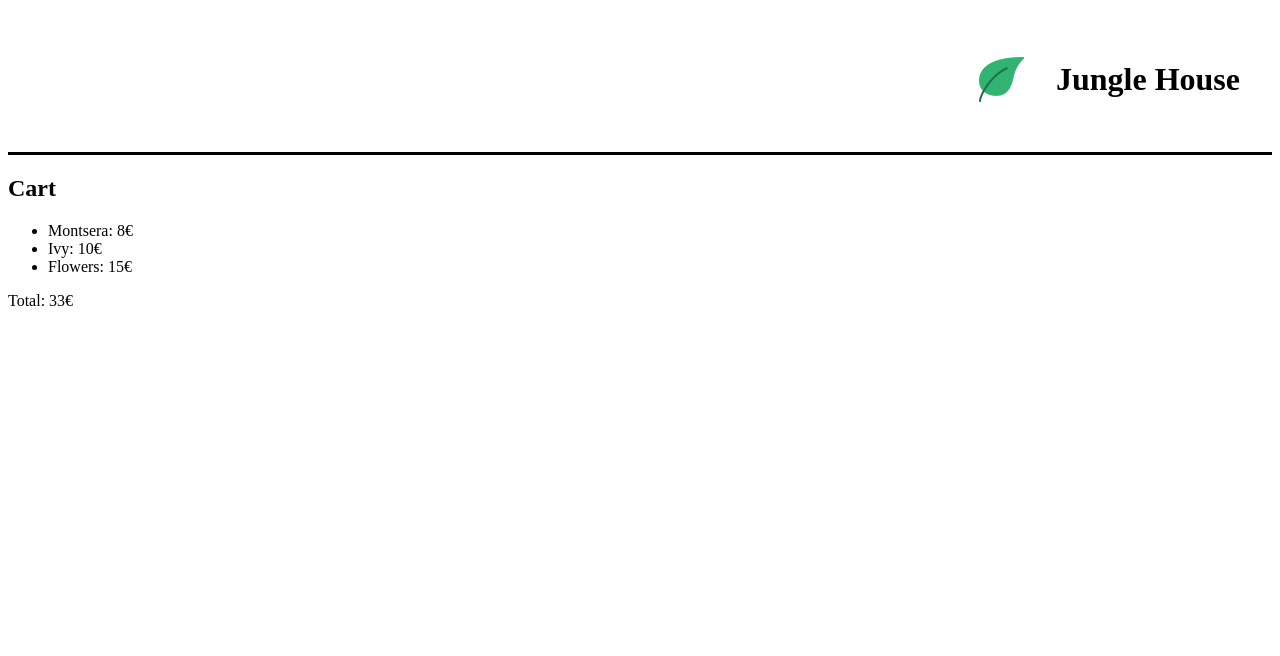
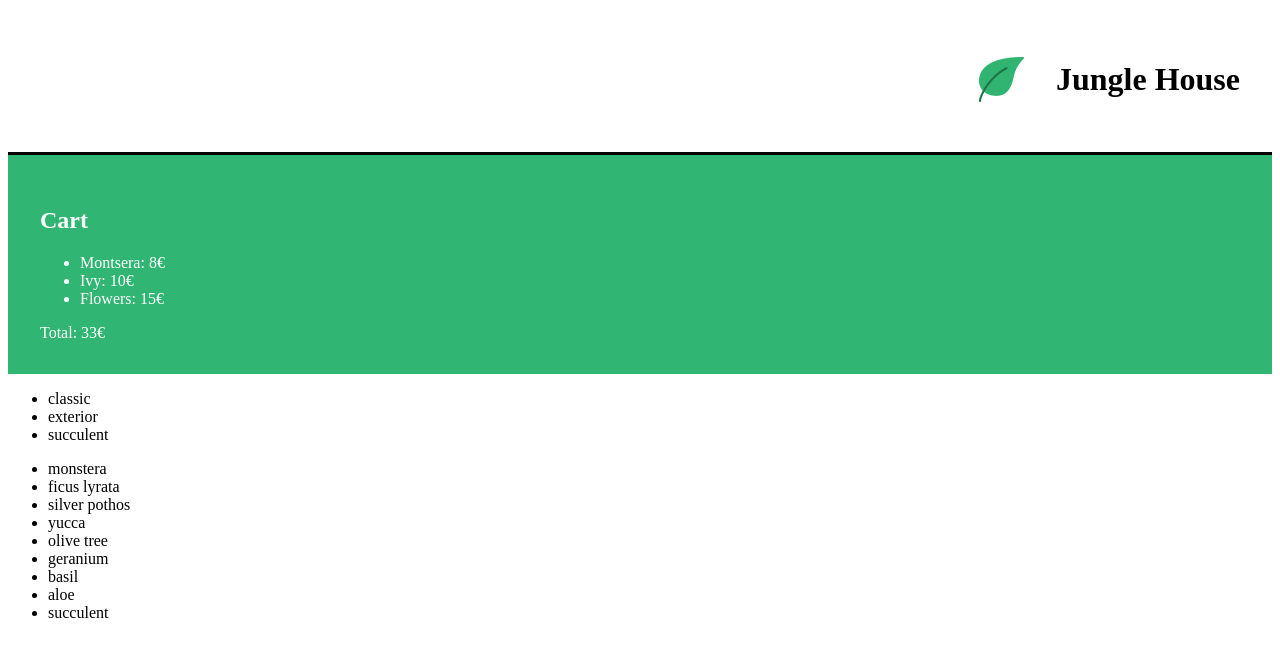
Before and after one commit to Fadddddd/ReactOpenClassroom, a React (Create React App) app in the folder jungle-house/: page / in a window 1280 px wide. Shown: the top 656 px of the page. Built offline with nearby package versions, Linux system fonts and the light colour scheme.

Commit message:
display List of Plants

```diff
--- a/jungle-house/src/components/App.js
+++ b/jungle-house/src/components/App.js
@@ -1,12 +1,14 @@
 import '../styles/App.css';
 import Banner from './Banner';
 import Cart from './Cart';
+import ShoppingList from './ShoppingList';
 
 function App() {
   return (
     <div>
       <Banner />
       <Cart />
+      <ShoppingList/>
     </div>
   );
 }
--- a/jungle-house/src/components/Cart.js
+++ b/jungle-house/src/components/Cart.js
@@ -1,8 +1,10 @@
+import '../styles/Cart.css'
+
 function Cart() {
 const monsteraPrice = 8
 const ivyPrice = 10
 const flowerPrice = 15
-return (<div>
+return (<div className='jh-cart'>
     <h2>Cart</h2>
     <ul>
     <li>Montsera: {monsteraPrice}€</li>
--- /dev/null
+++ b/jungle-house/src/components/ShoppingList.js
@@ -0,0 +1,34 @@
+import { plantList } from "../datas/plantList"
+
+/* const plantList = [
+    'Monstera',
+    'Ficus Lyrata',
+    'Silver Pothos',
+    'Yucca',
+    'Palm'
+] */
+
+function ShoppingList() {
+    const categories = plantList.reduce(
+        (acc, plant) =>
+            acc.includes(plant.category) ? acc : acc.concat(plant.category),
+        []
+    )
+
+    return (
+        <div>
+            <ul>
+                {categories.map((cat) => (
+                    <li key={cat}>{cat}</li>
+                ))}
+            </ul>
+            <ul>
+                {plantList.map((plant) => (
+                    <li key={plant.id}>{plant.name}</li>
+                ))}
+            </ul>
+        </div>
+    )
+}
+
+export default ShoppingList
--- /dev/null
+++ b/jungle-house/src/datas/plantList.js
@@ -0,0 +1,47 @@
+export const plantList = [
+	{
+		name: 'monstera',
+		category: 'classic',
+		id: '1ed'
+	},
+	{
+		name: 'ficus lyrata',
+		category: 'classic',
+		id: '2ab'
+	},
+	{
+		name: 'silver pothos',
+		category: 'classic',
+		id: '3sd'
+	},
+	{
+		name: 'yucca',
+		category: 'classic',
+		id: '4kk'
+	},
+	{
+		name: 'olive tree',
+		category: 'exterior',
+		id: '5pl'
+	},
+	{
+		name: 'geranium',
+		category: 'exterior',
+		id: '6uo'
+	},
+	{
+		name: 'basil',
+		category: 'exterior',
+		id: '7ie'
+	},
+	{
+		name: 'aloe',
+		category: 'succulent',
+		id: '8fp'
+	},
+	{
+		name: 'succulent',
+		category: 'succulent',
+		id: '9vn'
+	}
+]
--- /dev/null
+++ b/jungle-house/src/styles/Cart.css
@@ -0,0 +1,5 @@
+.jh-cart {
+  padding: 32px;
+  color: white;
+  background-color: #31b572;
+}
```
